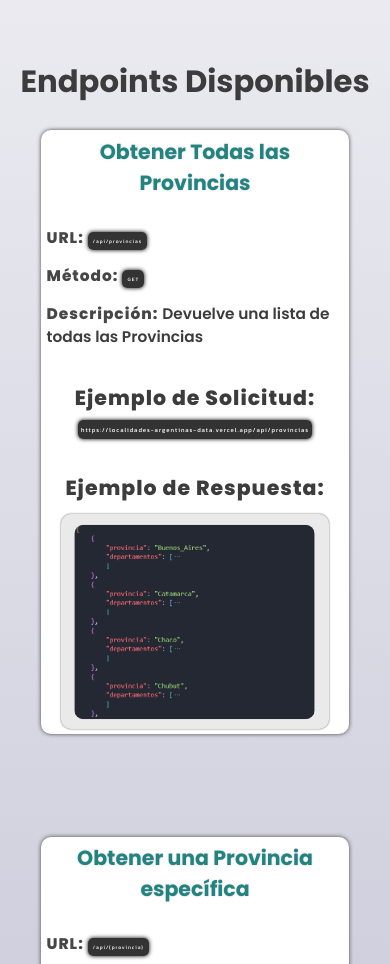
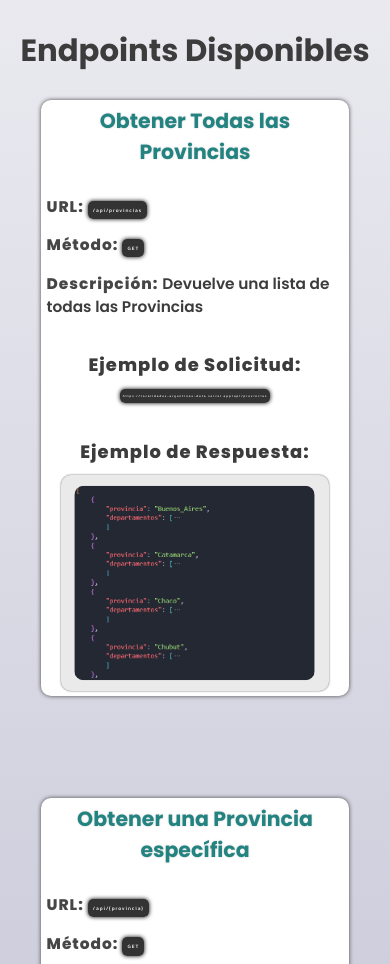
Before and after one commit to nicotapie30/Localidades_argentinas-Web, a website: page public/index.html in a window 390 px wide. Shown: the part 1036-2000 px from the top of the page. Drawn offline with nearby package versions, Linux system fonts and the light colour scheme.

Commit message:
fix: Mejorando responsive

```diff
--- a/public/styles.css
+++ b/public/styles.css
@@ -741,13 +741,25 @@ b {
     text-align: center;
   }
 
+  .main__solicitud {
+    font-size: 0.7rem;
+  }
+
+  .main__respuesta {
+    font-size: 0.7rem;
+  }
+
+  .fa-arrow-down {
+    font-size: 1.5rem;
+  }
+
   .main__code > code {
     font-size: 10rem;
     padding: 0.2rem 0.1rem;
   }
 
   .main__code > code:last-child {
-    font-size: 6px;
+    font-size: 3px;
     padding: 0.2rem 0.1rem;
   }
 
@@ -774,4 +786,8 @@ b {
   .info__ul {
     text-align: center;
   }
+
+  .links__text {
+    font-size: 0.7rem;
+  }
 }
```
